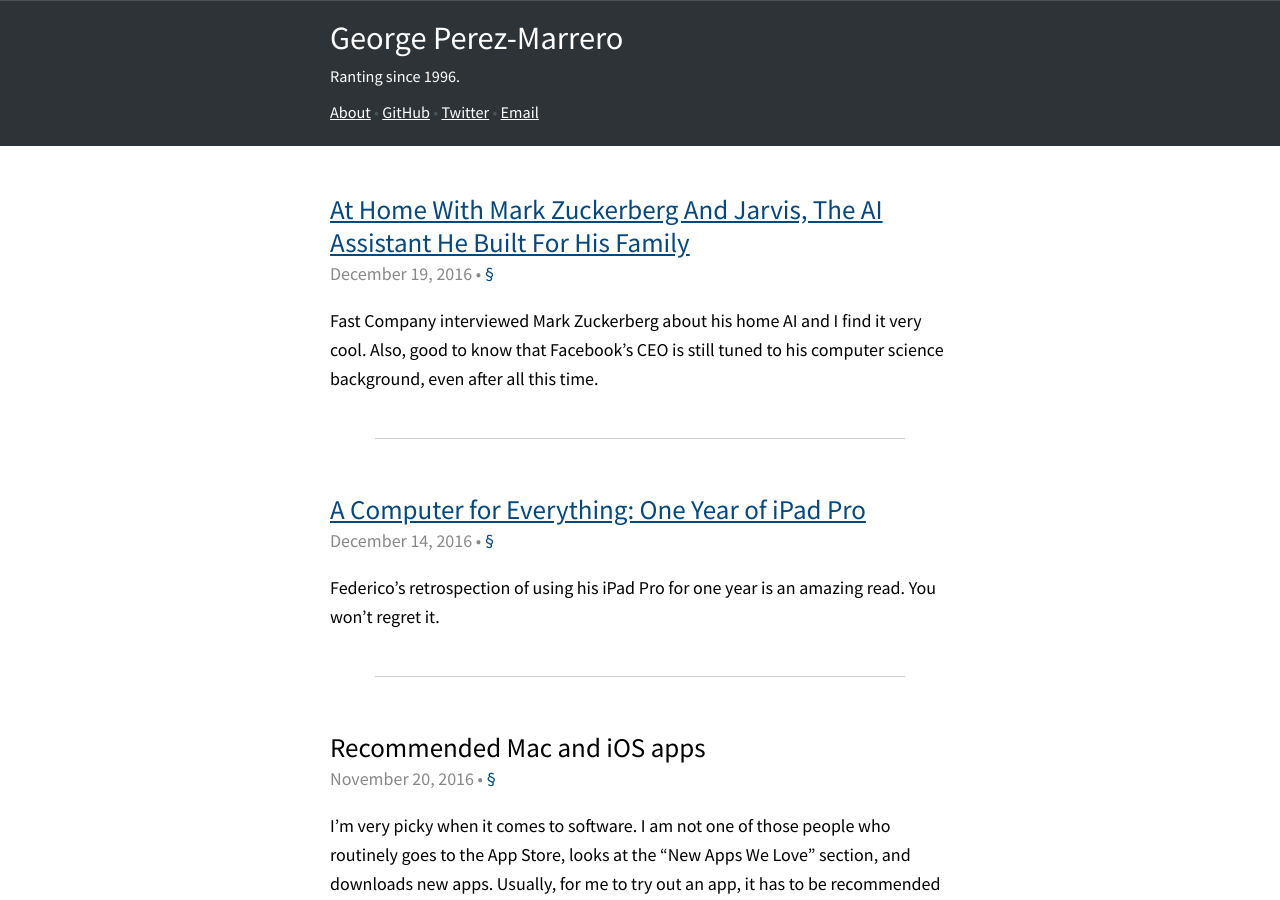
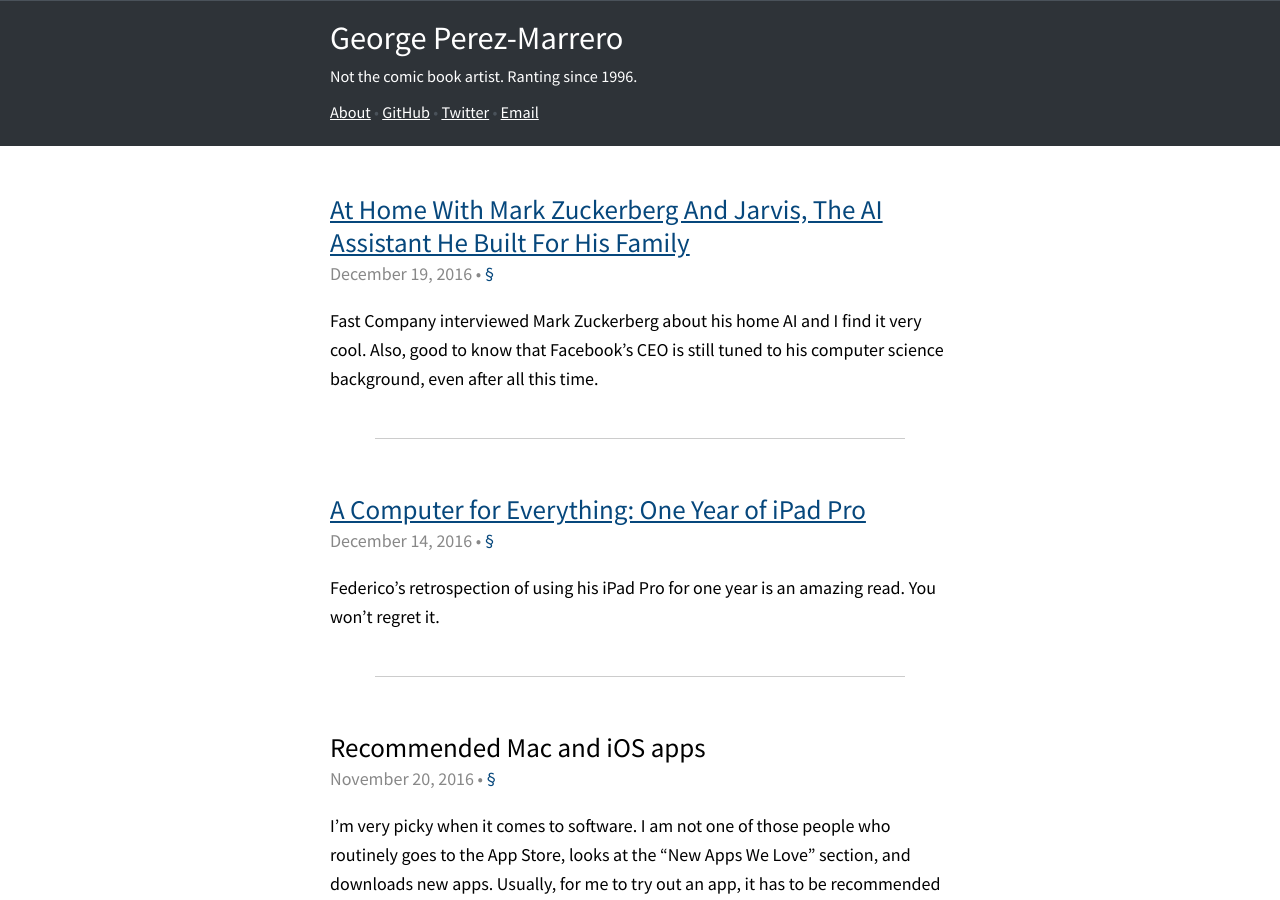
Before and after one commit to georgeperez/titanpointe.org, a Jekyll site: the page built from index.html, in a window 1280 px wide and 900 px high. Built offline with Jekyll 4.4.1, drawn with Linux system fonts in a browser that asks for light colours.

Commit message:
Updated site description

```diff
--- a/_config.yml
+++ b/_config.yml
@@ -4,7 +4,7 @@ markdown: kramdown
 author: George Perez-Marrero
 url: http://georgeperezmarrero.com
 permalink: pretty
-description: "Ranting since 1996."
+description: "Not the comic book artist. Ranting since 1996."
 highligther: rouge
 timezone: America/Puerto_Rico
 google_analytics_id: UA-40381065-2
```
